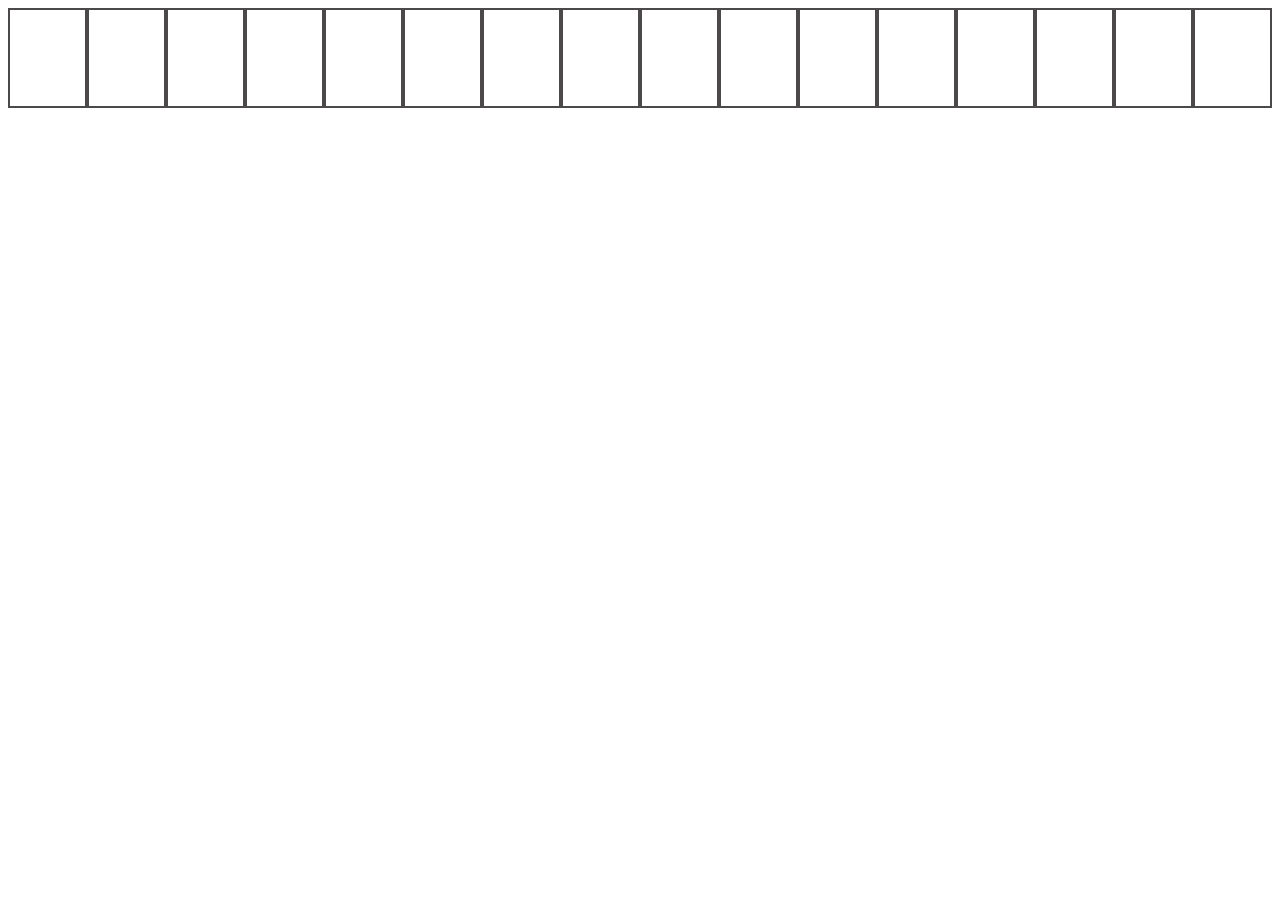
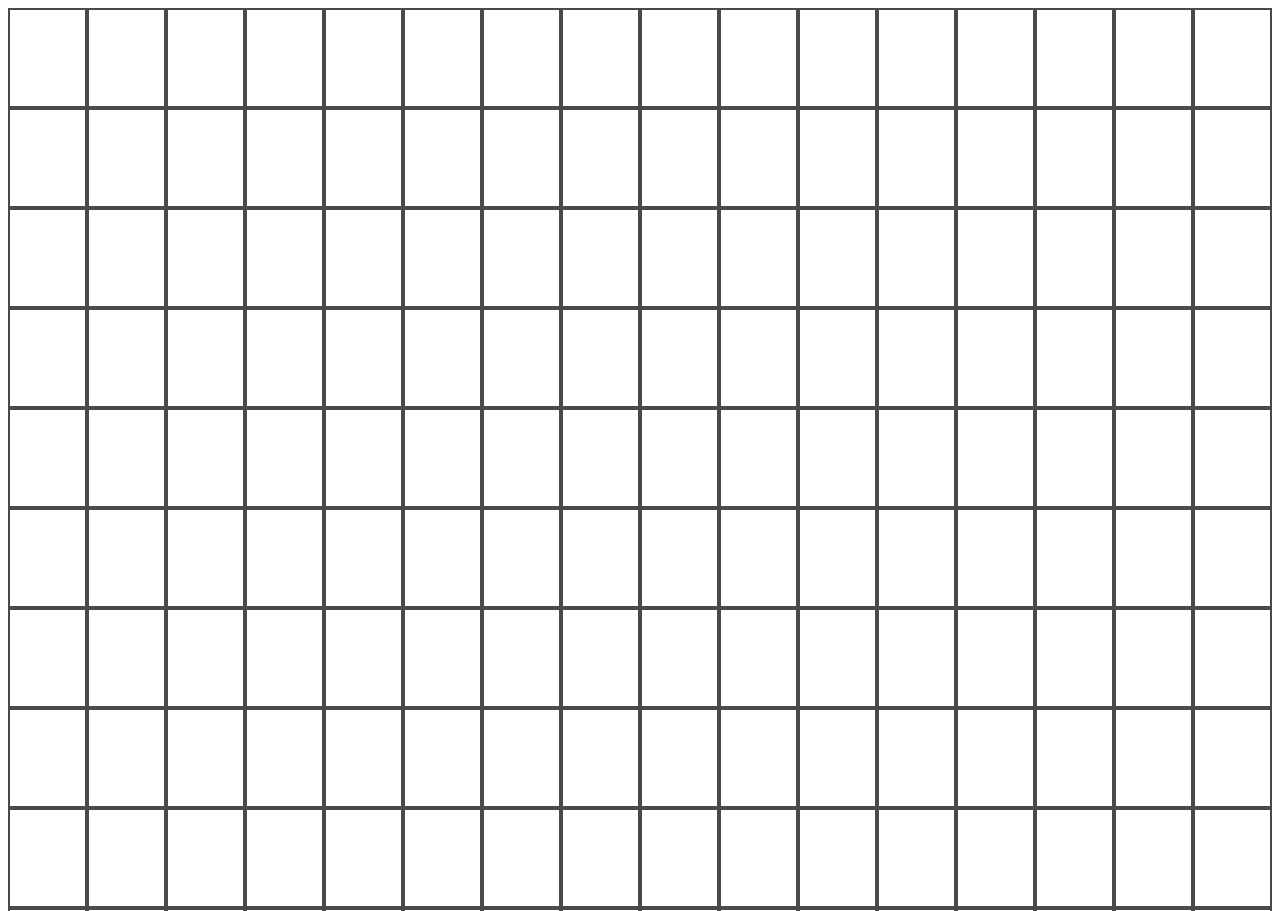
Before and after one commit to TaoMaru/etchasketch, a plain HTML site: page index.html in a window 1280 px wide. Shown: the top 911 px of the page. Before the commit the page ends 800 px from the top, so only its background shows below. Drawn offline with Linux system fonts and the light colour scheme.

Commit message:
Create a 16x16 grid of 100x100px square divs

```diff
--- a/main.js
+++ b/main.js
@@ -1,10 +1,25 @@
 const gridContainer = document.querySelector(".container");
+
+function makeRow() {
+    for(let i = 0; i < 16; i++) {
+       let newBox = document.createElement("div");
+       gridContainer.appendChild(newBox);
+       newBox.classList.add("gridDiv");
+    }
+}
+
+//makeRow();
 
 function makeGrid() {
     for(let i = 0; i < 16; i++) {
-        let newBox = document.createElement("div");
-        gridContainer.appendChild(newBox);
-        newBox.classList.add("gridDiv");
+        let newCol = document.createElement("div");
+        for(let aNum = 0; aNum < 16; aNum++) {
+            let aBox = document.createElement("div");
+            newCol.appendChild(aBox);
+            aBox.classList.add("gridDiv");
+        }
+        gridContainer.appendChild(newCol);
+        newCol.classList.add("gridColumn");
     }
 }
 
--- a/styles.css
+++ b/styles.css
@@ -13,8 +13,11 @@
 }
 
 .gridColumn {
+    flex: 1 1 auto;
+
     display: flex;
     flex-direction: column;
-    height: auto;
+
+    height: 1600px;
     width: auto;
 }
```
